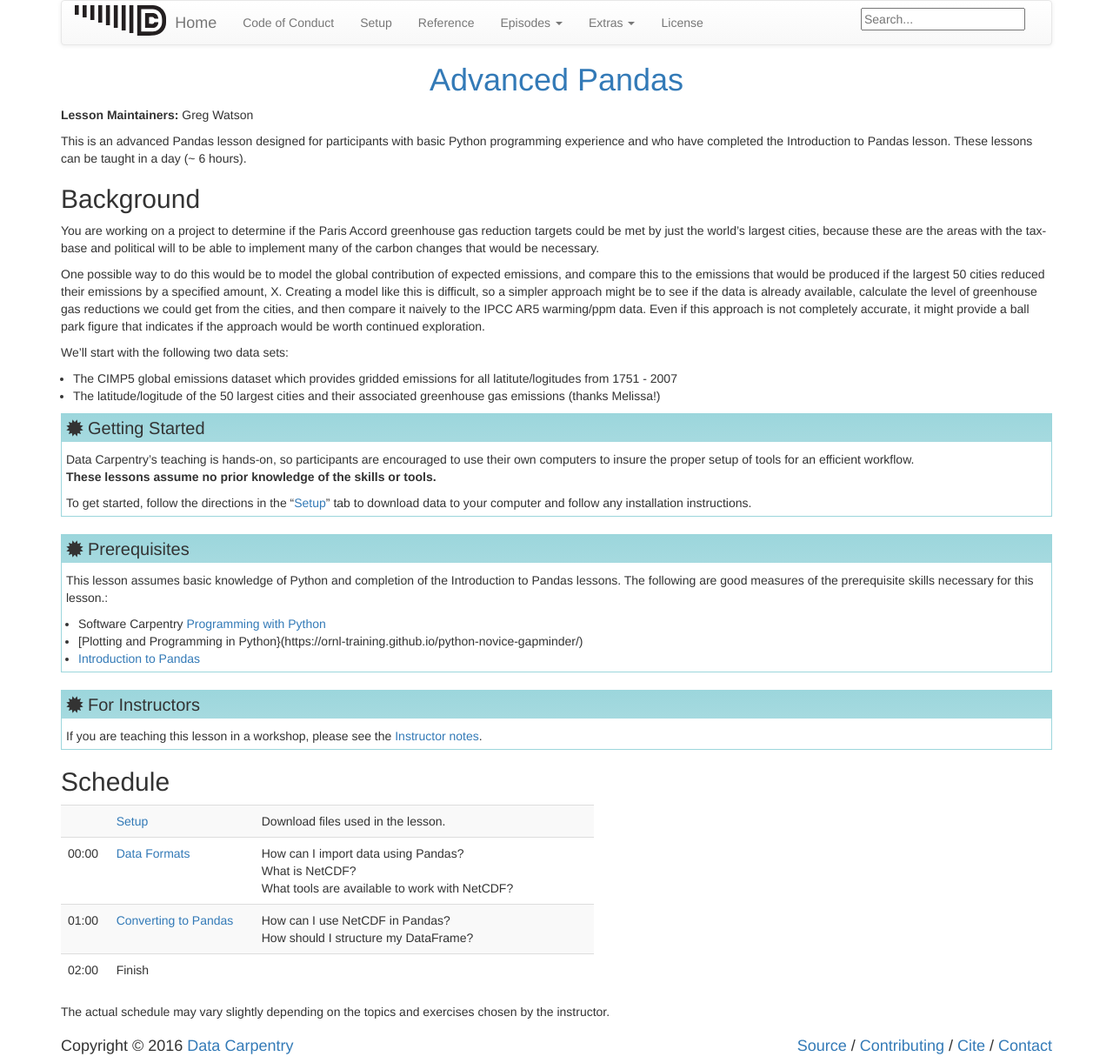
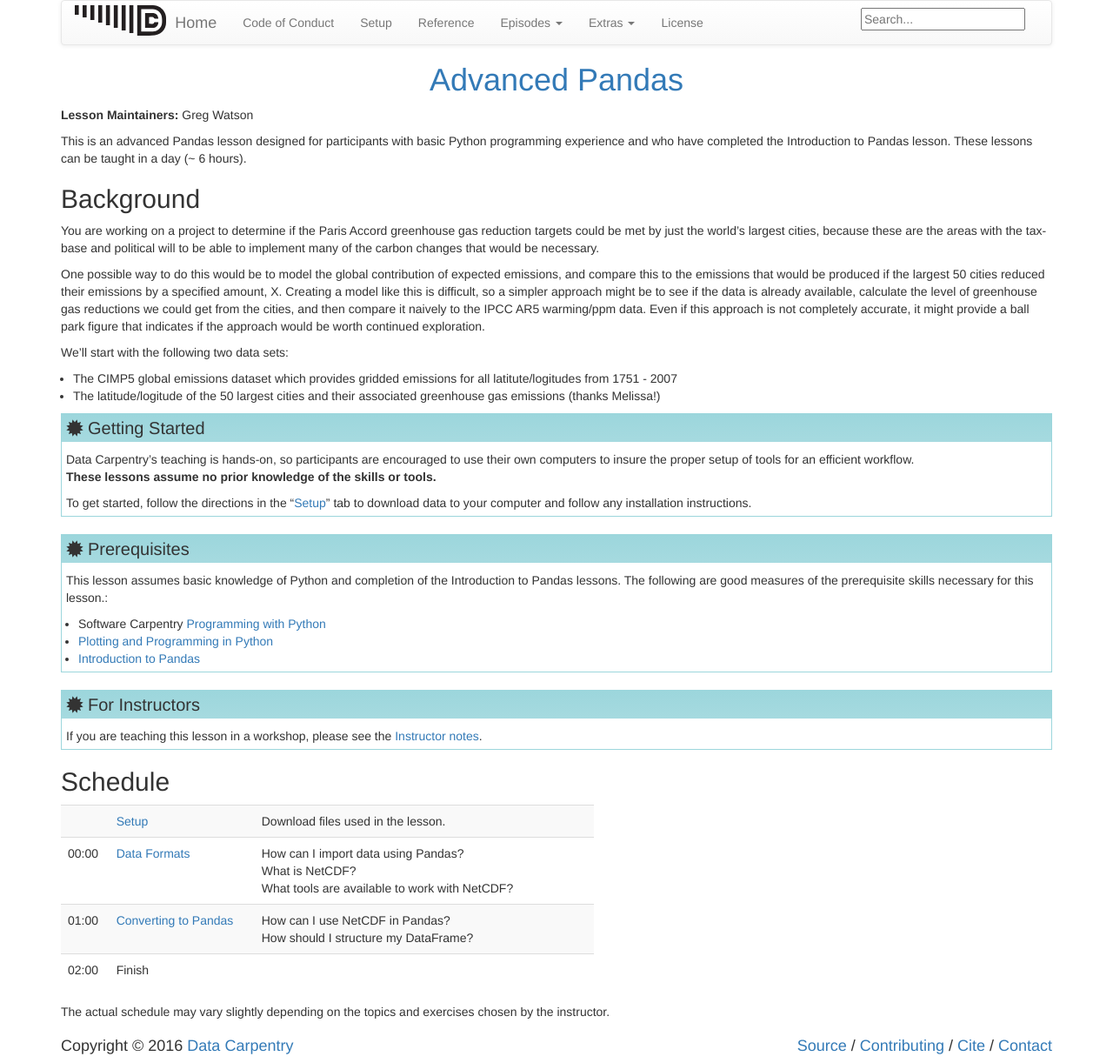
Before and after one commit to jhkennedy/python-advanced-pandas, a Jekyll site: the page built from index.md, in a window 1280 px wide. Shown: the whole page at 87% size. Built offline with Jekyll 4.4.1, drawn with Linux system fonts in a browser that asks for light colours.

Commit message:
Signed-off-by: Greg Watson <g.watson@computer.org>

```diff
--- a/index.md
+++ b/index.md
@@ -39,7 +39,7 @@
 >
 > This lesson assumes basic knowledge of Python and completion of the Introduction to Pandas lessons. The following are good measures of the prerequisite skills necessary for this lesson.:
 > - Software Carpentry [Programming with Python](http://swcarpentry.github.io/python-novice-inflammation/)
-> - [Plotting and Programming in Python}(https://ornl-training.github.io/python-novice-gapminder/)
+> - [Plotting and Programming in Python](https://ornl-training.github.io/python-novice-gapminder/)
 > - [Introduction to Pandas](https://ornl-training.github.io/python-advanced-pandas)
 {: .prereq}
 
```
